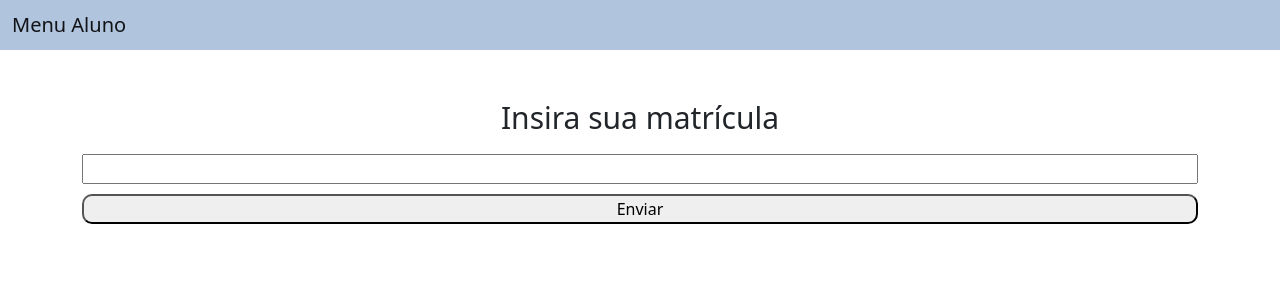
After one commit to mateusbcavalcanti/Sistema-de-Academias, a Django app: template projeto_academia/app_academia/templates/telaAluno/loginAluno.html in a window 1280 px wide. The commit adds this page. Shown: the top 300 px of the page. Run offline with Django 5.2, Linux system fonts and the light colour scheme; the template is opened without the code that fills it, so the values that code supplies are empty.

Commit message:
Criação da tela de login aluno e menu aluno

```diff
--- /dev/null
+++ b/projeto_academia/app_academia/templates/telaAluno/loginAluno.html
@@ -0,0 +1,60 @@
+<!DOCTYPE html>
+<html lang="en" dir="ltr">
+
+<head>
+    <meta charset="utf-8">
+    <title>Menu Aluno</title>
+
+    <style>
+        .container {
+            display: flex;
+            margin-top: 50px;
+            flex-direction: column;
+            justify-content: center;
+            gap: 10px;
+
+        }
+
+        h1 {
+            text-align: center;
+
+
+        }
+
+        .envio {
+
+            border-radius: 10px;
+        }
+    </style>
+
+
+    <link href="https://fonts.googleapis.com/css?family=Press+Start+2P" rel="stylesheet">
+    <link href="https://cdn.jsdelivr.net/npm/bootstrap@5.0.2/dist/css/bootstrap.min.css" rel="stylesheet"
+        integrity="sha384-EVSTQN3/azprG1Anm3QDgpJLIm9Nao0Yz1ztcQTwFspd3yD65VohhpuuCOmLASjC" crossorigin="anonymous">
+</head>
+
+<body>
+    <nav style="background-color: lightsteelblue !important;" class="navbar navbar-light bg-light">
+        <div class="container-fluid">
+            <span class="navbar-brand mb-0 h1">Menu Aluno</span>
+        </div>
+    </nav>
+
+
+    <div class="container">
+    <h1 style="font-size: 30px">Insira sua matrícula</h1>
+        <input type="text" name="matricula" class="controleAluno">
+        <button name="button" class="envio">Enviar</button>
+
+
+    </div>
+
+
+    <script src="https://ajax.googleapis.com/ajax/libs/jquery/3.3.1/jquery.min.js"></script>
+    <script src="game.js" charset="utf-8"></script>
+    <script src="https://cdn.jsdelivr.net/npm/bootstrap@5.0.2/dist/js/bootstrap.bundle.min.js"
+        integrity="sha384-MrcW6ZMFYlzcLA8Nl+NtUVF0sA7MsXsP1UyJoMp4YLEuNSfAP+JcXn/tWtIaxVXM"
+        crossorigin="anonymous"></script>
+</body>
+
+</html>
```
Also changed, not shown: projeto_academia/app_academia/templates/telaAluno/homeAluno.html (added, +54 -0 lines), projeto_academia/app_academia/templates/telaProf/telaProf.html (+8 -2 lines), projeto_academia/db.sqlite3.
